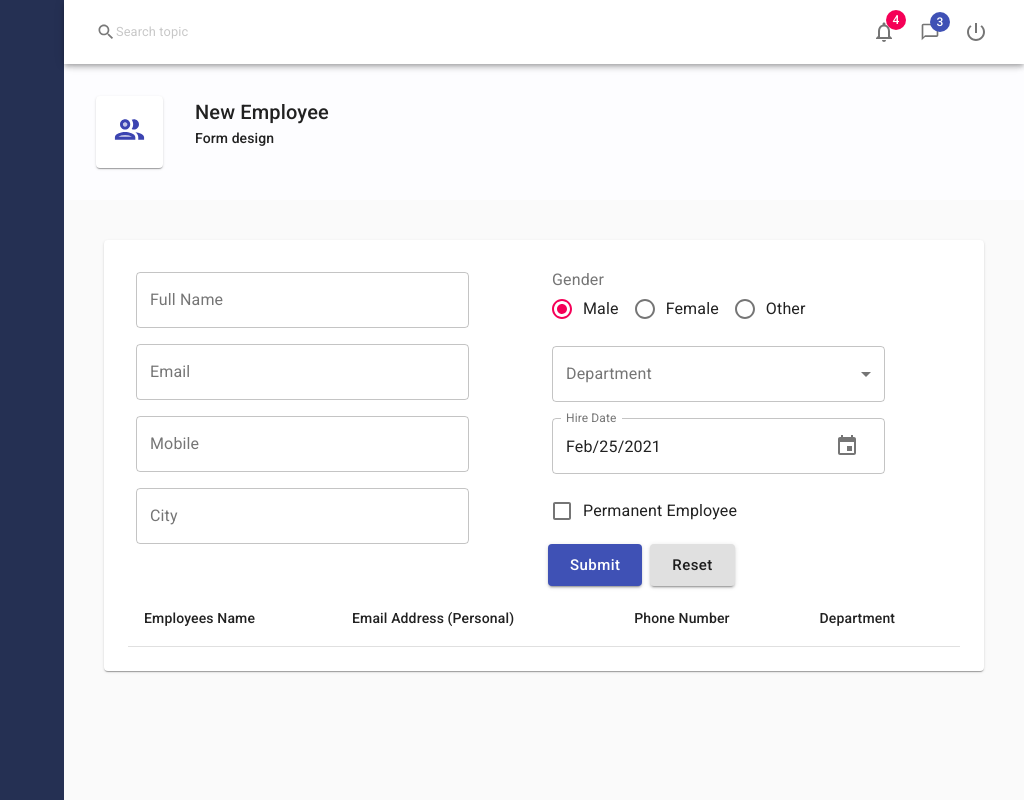
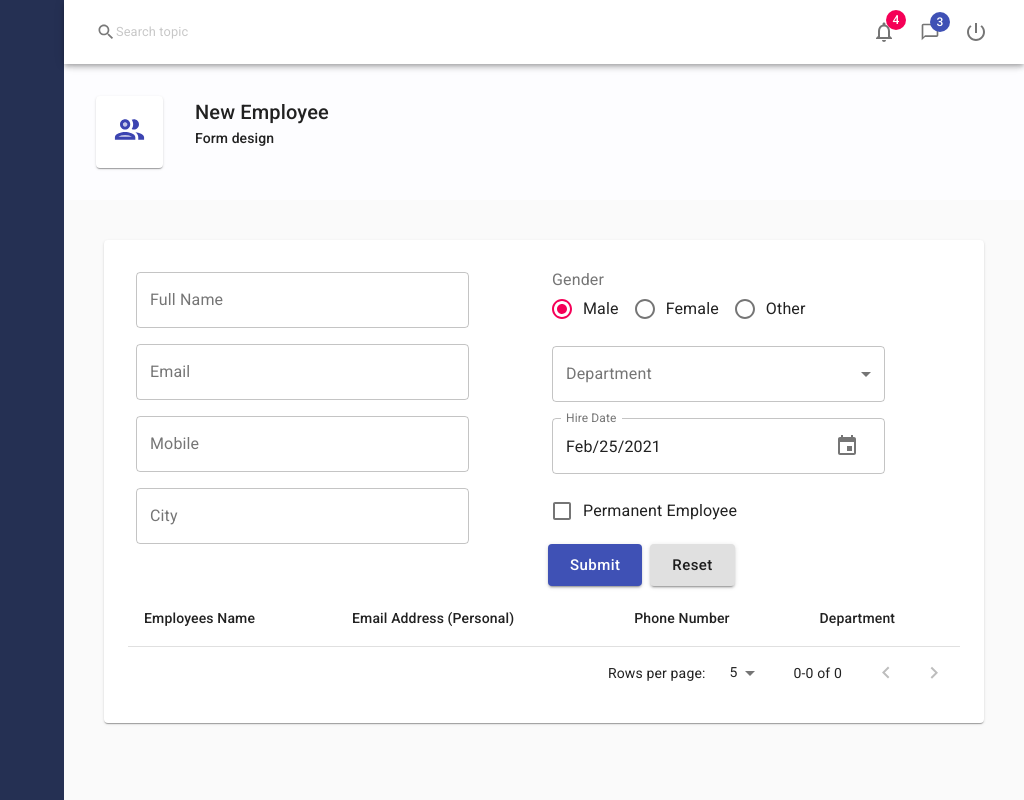
Before and after one commit to jstloyal/Employee-DB, a React (Create React App) app: page / in a window 1280 px wide. Shown: the whole page, without its empty margins (256-1280 px from the left). Built offline with nearby package versions, Linux system fonts and the light colour scheme.

Commit message:
add pagination to table

```diff
--- a/src/components/useTable.js
+++ b/src/components/useTable.js
@@ -1,5 +1,5 @@
-import React from 'react';
-import { Table, TableCell, TableRow, TableHead, makeStyles } from '@material-ui/core';
+import React, { useState } from 'react';
+import { Table, TableCell, TableRow, TableHead, makeStyles, TablePagination } from '@material-ui/core';
 
 const useStyles = makeStyles(theme => ({
   table: {
@@ -21,6 +21,11 @@ const useStyles = makeStyles(theme => ({
 export default function useTable(records, headCells) {
   const classes = useStyles();
 
+  const pages = [5, 10, 25];
+
+  const [page, setPage] = useState(0);
+  const [rowsPerPage, setRowsPerPage] = useState(pages[page]);
+
   const TblContainer = props => (
     <Table className={classes.table}>
       {props.children}
@@ -39,8 +44,33 @@ export default function useTable(records, headCells) {
     )
   }
 
+  const handleChangePage = (event, newPage) => {
+    setPage(newPage);
+  }
+
+  const handleChangeRowsPerPage = event => {
+    setRowsPerPage(parseInt(event.target.value, 10))
+    setPage(0);
+  }
+
+  const TblPagination = () => (<TablePagination
+    component="div"
+    page={page}
+    rowsPerPageOptions={pages}
+    rowsPerPage={rowsPerPage}
+    count={records.length}
+    onChangePage={handleChangePage}
+    onChangeRowsPerPage={handleChangeRowsPerPage}
+  />)
+
+  const recordsAfterPagingAndSorting = () => {
+    return records.slice(page *rowsPerPage, (page + 1) * rowsPerPage);
+  }
+
   return {
     TblContainer,
-    TblHeader
+    TblHeader,
+    TblPagination,
+    recordsAfterPagingAndSorting
   }
 }
--- a/src/pages/Employees/Employees.js
+++ b/src/pages/Employees/Employees.js
@@ -27,7 +27,9 @@ function Employees() {
 
   const {
     TblContainer,
-    TblHeader
+    TblHeader,
+    TblPagination,
+    recordsAfterPagingAndSorting
   } = useTable(records, headCells);
 
   return (
@@ -42,7 +44,7 @@ function Employees() {
         <TblContainer>
           <TblHeader />
           <TableBody>
-            {records.map(
+            {recordsAfterPagingAndSorting().map(
               item => (
                 <TableRow key={item.id}>
                   <TableCell>{item.fullName}</TableCell>
@@ -54,6 +56,7 @@ function Employees() {
             )}
           </TableBody>
         </TblContainer>
+        <TblPagination />
       </Paper>
     </div>
   )
```
